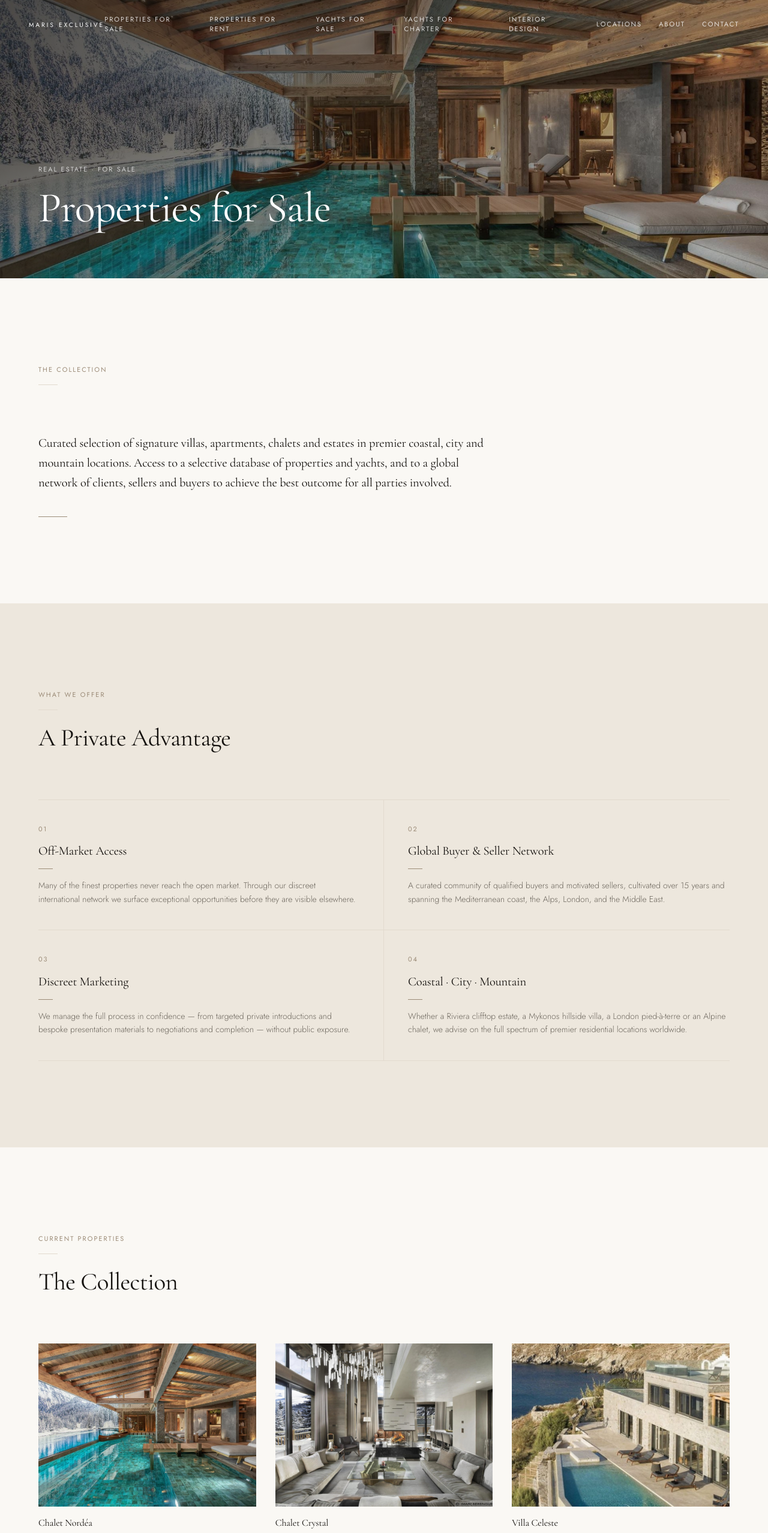
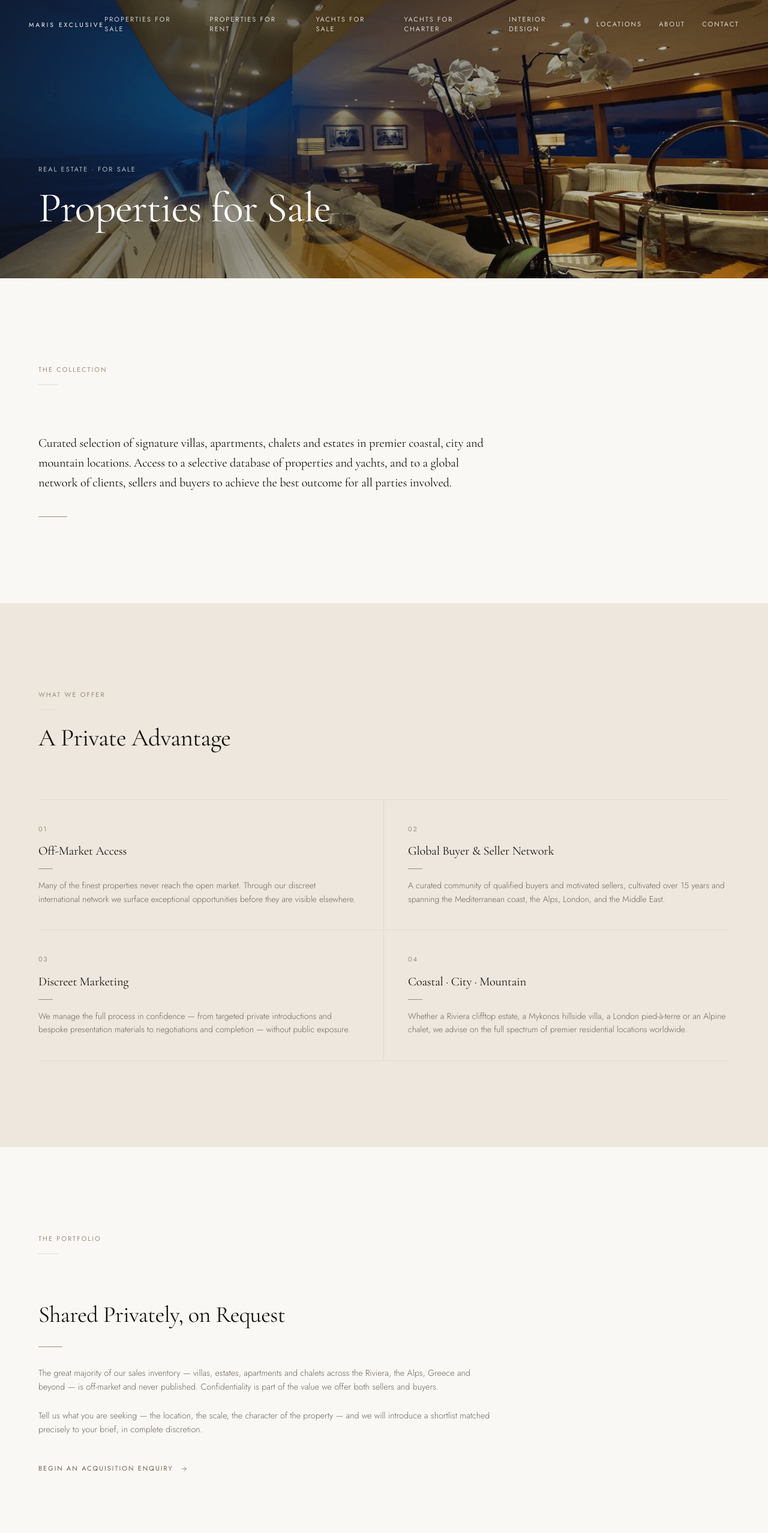
Before and after one commit to SimoSabev/Maris, a Next.js app in the folder maris-exclusive/: page /properties-for-sale in a window 1280 px wide. Shown: the top 2556 px of the page at 60% size. Built offline with nearby package versions, Linux system fonts and the light colour scheme.

Commit message:
Refactor code structure for improved readability and maintainability

```diff
--- a/maris-exclusive/src/app/about/page.tsx
+++ b/maris-exclusive/src/app/about/page.tsx
@@ -17,8 +17,8 @@ export default function AboutPage() {
   return (
     <main>
       <PageHero
-        image="/images/hero-yacht-profile.jpg"
-        alt="Luxury yacht profile on open water — the sea is central to everything Maris does"
+        image="/images/properties/villa-celeste-hero.jpg"
+        alt="Villa Celeste — waterfront luxury villa in Mykonos"
         eyebrow="About"
         title="A Private Advisory House"
         subtitle="Rooted in two disciplines — the art of acquisition and the craft of interiors."
--- a/maris-exclusive/src/app/properties-for-rent/page.tsx
+++ b/maris-exclusive/src/app/properties-for-rent/page.tsx
@@ -5,7 +5,9 @@ import { PageHero } from "@/components/site/PageHero";
 import { Section } from "@/components/site/Section";
 import { Reveal } from "@/components/site/Reveal";
 import { OfferList } from "@/components/site/OfferList";
+import { ListingGrid } from "@/components/site/ListingGrid";
 import { ContactCtaBand } from "@/components/site/ContactCtaBand";
+import { listings, listingMeta } from "@/lib/listings";
 
 // ─── Metadata ──────────────────────────────────────────────────────────────
 
@@ -39,6 +41,14 @@ const OFFER_ITEMS = [
 // ─── Page ──────────────────────────────────────────────────────────────────
 
 export default function PropertiesForRentPage() {
+  const gridItems = listings.map((l) => ({
+    image: l.hero,
+    alt: l.name,
+    title: l.name,
+    meta: listingMeta(l),
+    href: `/properties/${l.slug}`,
+  }));
+
   return (
     <main>
       {/* Hero — Villa Elysia hero (summer-rental feel) */}
@@ -81,52 +91,31 @@ export default function PropertiesForRentPage() {
         <OfferList items={OFFER_ITEMS} />
       </Section>
 
-      {/* Rentals Curated on Request — editorial block replacing fabricated listings */}
-      <Section eyebrow="The Rental Portfolio" id="portfolio">
-        <div className="max-w-3xl">
+      {/* Current rental collection */}
+      <Section eyebrow="Current Properties" title="The Collection" id="listings">
+        <ListingGrid
+          items={gridItems}
+          note="Selected representation · enquire for full rental availability"
+        />
+      </Section>
+
+      {/* Beyond the published collection */}
+      <Section surface eyebrow="Beyond the Collection" id="portfolio">
+        <div className="max-w-2xl">
           <Reveal>
-            <h2
-              className="font-display text-[var(--foreground)] leading-[1.1] mb-8"
-              style={{
-                fontSize: "clamp(1.8rem, 3vw, 3.2rem)",
-                fontWeight: 400,
-                letterSpacing: "-0.015em",
-              }}
-            >
-              Rentals Curated on Request
-            </h2>
-          </Reveal>
-
-          <Reveal delay={0.1}>
-            <div className="w-10 h-px bg-[var(--accent)] mb-8" aria-hidden="true" />
-          </Reveal>
-
-          <Reveal delay={0.16}>
             <p
               className="text-[var(--muted-fg)] font-light leading-relaxed mb-6"
               style={{ fontSize: "clamp(0.9rem, 1.05vw, 1.05rem)" }}
             >
-              Our rental portfolio — spanning the French Riviera, Greece, Italy,
-              Spain, and the Middle East — is presented exclusively on enquiry.
-              Short-term and long-term options alike are selected personally, held
-              to the same standard as our sales portfolio, and introduced only to
-              clients whose preferences and timing we understand.
+              Our wider rental portfolio — spanning the French Riviera, Greece,
+              Italy, Spain, and the Middle East — is presented on enquiry.
+              Short-term and long-term options alike are selected personally
+              and introduced only to clients whose preferences and timing we
+              understand.
             </p>
           </Reveal>
 
-          <Reveal delay={0.22}>
-            <p
-              className="text-[var(--muted-fg)] font-light leading-relaxed mb-10"
-              style={{ fontSize: "clamp(0.9rem, 1.05vw, 1.05rem)" }}
-            >
-              Tell us where and when you wish to be — the coastline, the city,
-              the mountain — and we will present a thoughtful shortlist. There
-              is no generic listing board here. There is only a conversation,
-              and what follows from it.
-            </p>
-          </Reveal>
-
-          <Reveal delay={0.28}>
+          <Reveal delay={0.1}>
             <Link
               href="/contact"
               className="group inline-flex items-center gap-3 nav-label text-[var(--accent-ink)] text-[0.6rem] hover:text-[var(--foreground)] transition-colors duration-200 focus-visible:outline-none focus-visible:ring-1 focus-visible:ring-[var(--accent)] rounded-sm cursor-pointer w-fit"
--- a/maris-exclusive/src/app/properties-for-sale/page.tsx
+++ b/maris-exclusive/src/app/properties-for-sale/page.tsx
@@ -1,18 +1,18 @@
 import type { Metadata } from "next";
+import Link from "next/link";
+import { ArrowRight } from "lucide-react";
 import { PageHero } from "@/components/site/PageHero";
 import { Section } from "@/components/site/Section";
 import { Reveal } from "@/components/site/Reveal";
 import { OfferList } from "@/components/site/OfferList";
-import { ListingGrid } from "@/components/site/ListingGrid";
 import { ContactCtaBand } from "@/components/site/ContactCtaBand";
-import { listings, listingMeta } from "@/lib/listings";
 
 // ─── Metadata ──────────────────────────────────────────────────────────────
 
 export const metadata: Metadata = {
   title: "Properties for Sale — Maris Exclusive",
   description:
-    "Curated selection of signature villas, apartments, chalets and estates in premier coastal, city and mountain locations. Access to a selective database of properties and a global network of buyers to achieve the best outcome for all parties involved.",
+    "An off-market, request-led acquisition service for signature villas, apartments, chalets and estates in premier coastal, city and mountain locations. Access to a selective database of properties and a global network of buyers to achieve the best outcome for all parties involved.",
 };
 
 // ─── Offer points ──────────────────────────────────────────────────────────
@@ -39,19 +39,11 @@ const OFFER_ITEMS = [
 // ─── Page ──────────────────────────────────────────────────────────────────
 
 export default function PropertiesForSalePage() {
-  const gridItems = listings.map((l) => ({
-    image: l.hero,
-    alt: l.name,
-    title: l.name,
-    meta: listingMeta(l),
-    href: `/properties/${l.slug}`,
-  }));
-
   return (
     <main>
-      {/* Hero — owned Villa Celeste image */}
+      {/* Hero — non-specific, evocative image (no identifiable listing) */}
       <PageHero
-        image="/images/properties/chalet-nordea-pool.jpg"
+        image="/images/yacht-interior-dusk.png"
         alt="Maris Exclusive — Properties for Sale"
         eyebrow="Real Estate · For Sale"
         title="Properties for Sale"
@@ -91,26 +83,67 @@ export default function PropertiesForSalePage() {
         <OfferList items={OFFER_ITEMS} />
       </Section>
 
-      {/* All 5 listings grid */}
-      <Section eyebrow="Current Properties" title="The Collection" id="listings">
-        <ListingGrid
-          items={gridItems}
-          note="Selected representation · enquire for the full off-market portfolio"
-        />
-      </Section>
+      {/* Acquisitions Shared on Request — no public listings; most inventory is off-market */}
+      <Section eyebrow="The Portfolio" id="portfolio">
+        <div className="max-w-3xl">
+          <Reveal>
+            <h2
+              className="font-display text-[var(--foreground)] leading-[1.1] mb-8"
+              style={{
+                fontSize: "clamp(1.8rem, 3vw, 3.2rem)",
+                fontWeight: 400,
+                letterSpacing: "-0.015em",
+              }}
+            >
+              Shared Privately, on Request
+            </h2>
+          </Reveal>
 
-      {/* Private portfolio note */}
-      <Section surface eyebrow="Beyond the Collection" id="portfolio">
-        <div className="max-w-2xl">
-          <Reveal>
+          <Reveal delay={0.1}>
+            <div className="w-10 h-px bg-[var(--accent)] mb-8" aria-hidden="true" />
+          </Reveal>
+
+          <Reveal delay={0.16}>
             <p
-              className="text-[var(--muted-fg)] font-light leading-relaxed"
+              className="text-[var(--muted-fg)] font-light leading-relaxed mb-6"
               style={{ fontSize: "clamp(0.9rem, 1.05vw, 1.05rem)" }}
             >
-              The wider collection — spanning villas, estates and chalets not yet
-              published — is shared discreetly on enquiry, introduced only to
-              clients whose requirements align precisely.
+              The great majority of our sales inventory — villas, estates,
+              apartments and chalets across the Riviera, the Alps, Greece and
+              beyond — is off-market and never published. Confidentiality is
+              part of the value we offer both sellers and buyers.
             </p>
+          </Reveal>
+
+          <Reveal delay={0.22}>
+            <p
+              className="text-[var(--muted-fg)] font-light leading-relaxed mb-10"
+              style={{ fontSize: "clamp(0.9rem, 1.05vw, 1.05rem)" }}
+            >
+              Tell us what you are seeking — the location, the scale, the
+              character of the property — and we will introduce a shortlist
+              matched precisely to your brief, in complete discretion.
+            </p>
+          </Reveal>
+
+          <Reveal delay={0.28}>
+            <Link
+              href="/contact"
+              className="group inline-flex items-center gap-3 nav-label text-[var(--accent-ink)] text-[0.6rem] hover:text-[var(--foreground)] transition-colors duration-200 focus-visible:outline-none focus-visible:ring-1 focus-visible:ring-[var(--accent)] rounded-sm cursor-pointer w-fit"
+            >
+              <span className="relative">
+                Begin an Acquisition Enquiry
+                <span
+                  className="absolute -bottom-0.5 left-0 w-0 h-px bg-[var(--accent)] group-hover:w-full transition-all duration-300 ease-out"
+                  aria-hidden="true"
+                />
+              </span>
+              <ArrowRight
+                size={12}
+                strokeWidth={1.5}
+                className="translate-x-0 group-hover:translate-x-1 transition-transform duration-200"
+              />
+            </Link>
           </Reveal>
         </div>
       </Section>
--- a/maris-exclusive/src/app/yachts-for-sale/page.tsx
+++ b/maris-exclusive/src/app/yachts-for-sale/page.tsx
@@ -75,8 +75,8 @@ export default function YachtsForSalePage() {
     <main>
         {/* ── Hero ── */}
         <PageHero
-          image="/images/hero-yacht-profile.jpg"
-          alt="Luxury motor yacht profile in open sea"
+          image="/images/champagne-caviar-profile.jpg"
+          alt="Champagne & Caviar — luxury motor yacht at anchor off the Riviera coast"
           eyebrow="Yachting · For Sale"
           title="Yachts for Sale"
           subtitle="A refined portfolio of luxury yachts and superyachts, expertly curated for discerning buyers."
--- a/maris-exclusive/src/components/sections/HeroSection.tsx
+++ b/maris-exclusive/src/components/sections/HeroSection.tsx
@@ -6,7 +6,7 @@ import { motion, useReducedMotion } from "motion/react";
 import { ArrowDown } from "lucide-react";
 
 // ─── HeroSection ───────────────────────────────────────────────────────────
-// Full-bleed hero with yacht profile image, gradient scrim, staggered reveal.
+// Full-bleed hero with villa image, gradient scrim, staggered reveal.
 
 export function HeroSection() {
   const shouldReduceMotion = useReducedMotion();
@@ -28,8 +28,8 @@ export function HeroSection() {
     >
       {/* Full-bleed image */}
       <Image
-        src="/images/hero-yacht-profile.jpg"
-        alt="Luxury yacht profile on open water"
+        src="/images/properties/villa-metis-pool.jpg"
+        alt="Villa Metis — cliff-edge infinity pool over the Aegean"
         fill
         sizes="100vw"
         priority
--- a/maris-exclusive/src/components/sections/InteriorSection.tsx
+++ b/maris-exclusive/src/components/sections/InteriorSection.tsx
@@ -27,8 +27,8 @@ export function InteriorSection() {
               transition={{ duration: 0.7, ease: "easeOut" as const }}
             >
               <Image
-                src="/images/yacht-interior-dusk.png"
-                alt="Refined yacht interior at dusk — warm amber light"
+                src="/images/properties/villa-metis-living.jpg"
+                alt="Villa Metis beamed living room with Aegean views"
                 fill
                 sizes="(max-width: 1024px) 100vw, 50vw"
                 className="object-cover object-center"
--- a/maris-exclusive/src/components/sections/ServicesSection.tsx
+++ b/maris-exclusive/src/components/sections/ServicesSection.tsx
@@ -21,10 +21,10 @@ const SERVICES: Service[] = [
   {
     title: "Properties for Sale",
     description:
-      "Curated selection of signature villas, apartments, chalets and estates in premier coastal, city and mountain locations. Access to a selective database of properties and yachts, and to a global network of clients, sellers and buyers to achieve the best outcome for all parties involved.",
+      "An off-market, request-led acquisition service for villas, apartments, chalets and estates in premier coastal, city and mountain locations. Access to a selective database of properties and to a global network of buyers and sellers, introduced privately and matched precisely to each brief.",
     href: "/properties-for-sale",
-    image: "/images/properties/villa-celeste-hero.jpg",
-    alt: "Villa Celeste — waterfront luxury villa in Mykonos",
+    image: "/images/properties/chalet-crystal-bar.jpg",
+    alt: "Chalet Crystal bar and wine cave",
   },
   {
     title: "Properties for Rent",
@@ -39,8 +39,8 @@ const SERVICES: Service[] = [
     description:
       "A refined portfolio of luxury yachts and superyachts, with expert advice on acquisition, valuation and ownership transition.",
     href: "/yachts-for-sale",
-    image: "/images/hero-yacht-profile.jpg",
-    alt: "Luxury yacht profile on open water",
+    image: "/images/champagne-caviar-profile.jpg",
+    alt: "Champagne & Caviar — luxury motor yacht at anchor off the Riviera coast",
   },
   {
     title: "Yachts for Charter",
@@ -55,8 +55,8 @@ const SERVICES: Service[] = [
     description:
       "Turnkey interior design, renovation and staging services which enhance the value of the asset and accelerate sales — tailored to the specific property and yacht, from concept to completion.",
     href: "/interior-design",
-    image: "/images/properties/chalet-nordea-bathroom.jpg",
-    alt: "Chalet Nordéa refined bathroom with alpine spa finishes",
+    image: "/images/properties/chalet-crystal-spa.jpg",
+    alt: "Chalet Crystal private spa with infinity pool",
   },
 ];
 
```
Also changed, not shown: maris-exclusive/src/app/locations/page.tsx (+6 -6 lines), maris-exclusive/src/app/properties/[slug]/page.tsx (+4 -4 lines), maris-exclusive/public/images/champagne-caviar-profile.jpg (added).
